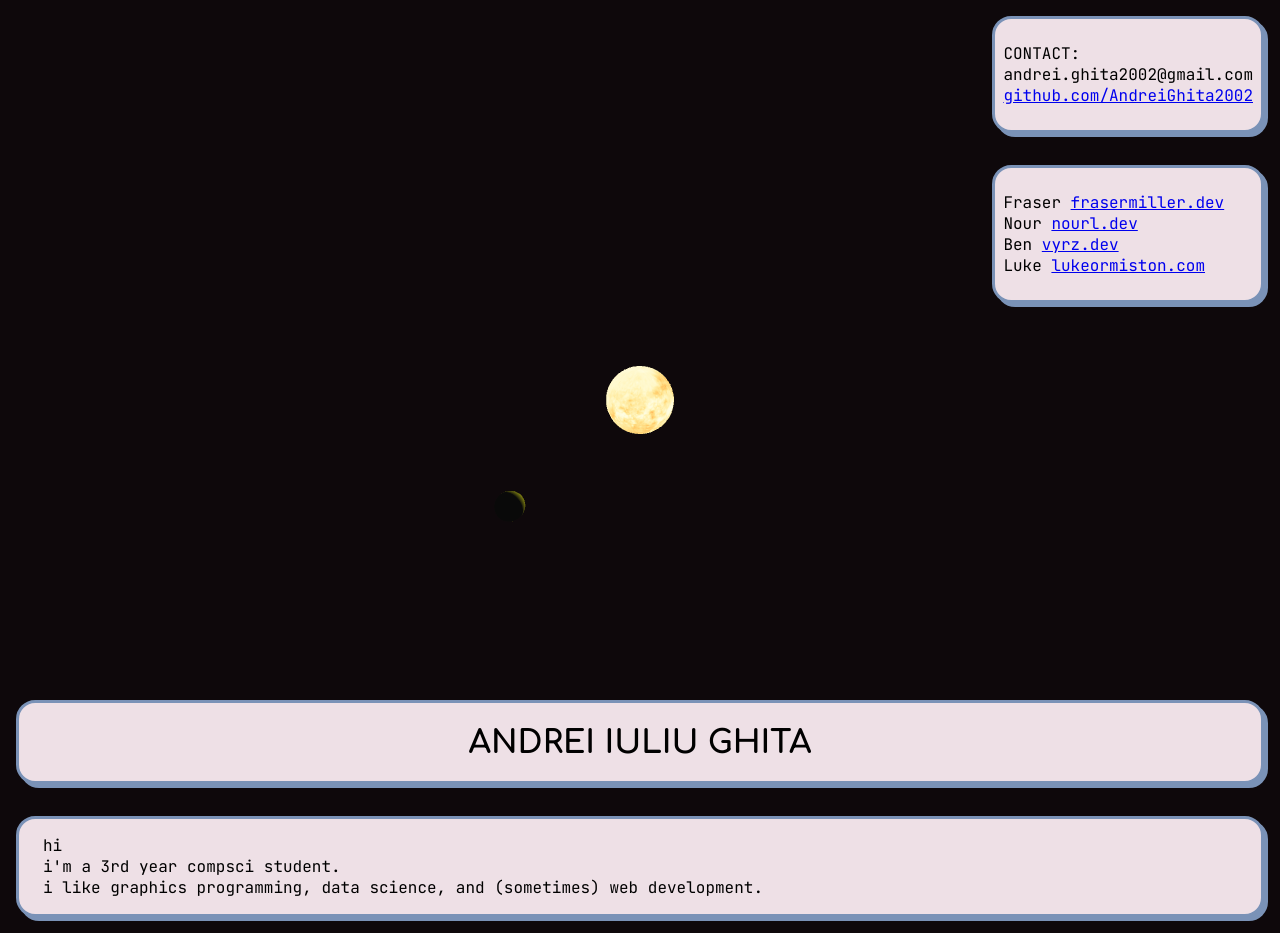
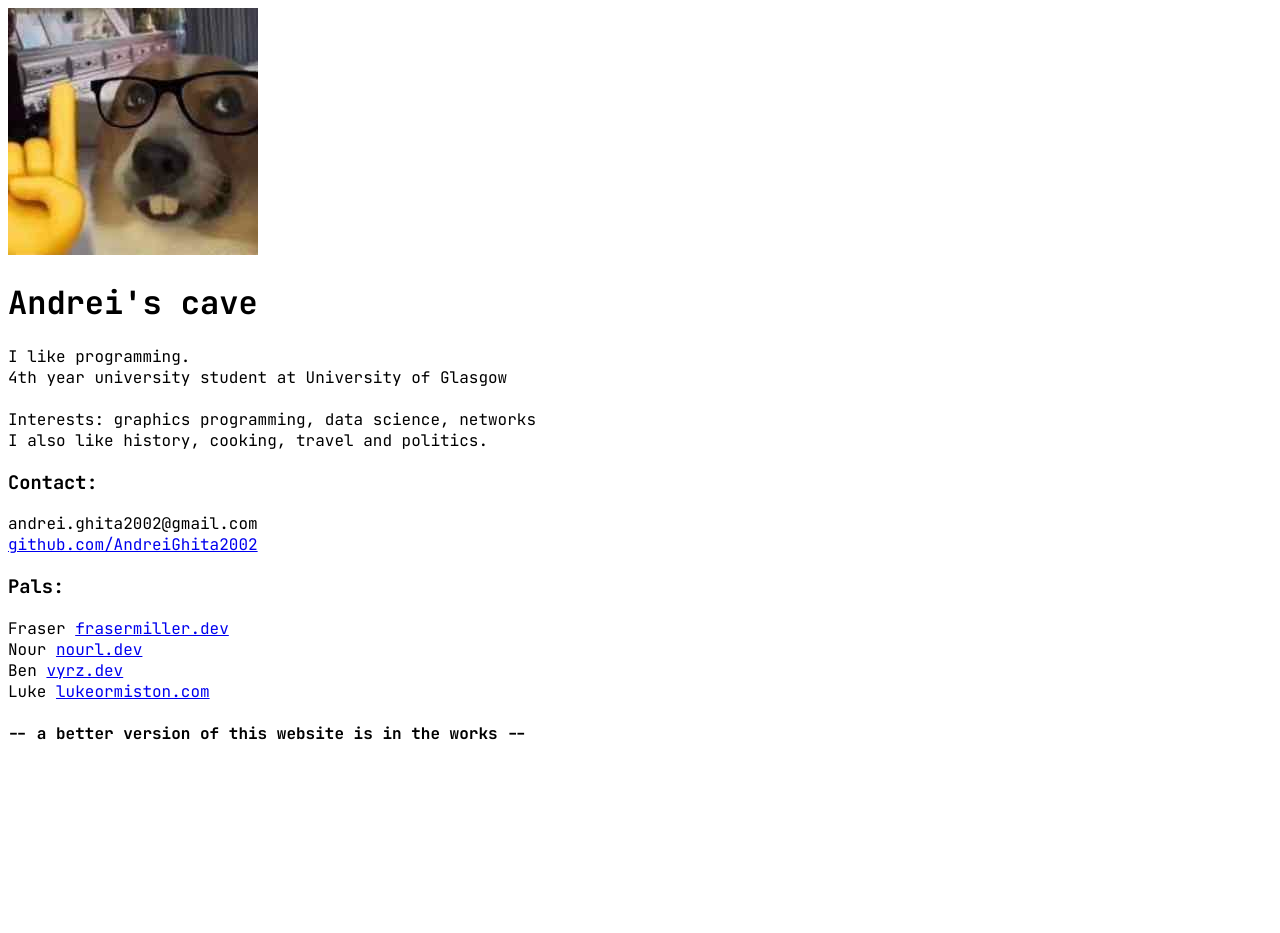
Before and after one commit to AndreiGhita2002/website, a React (Create React App) app: page / in a window 1280 px wide. After the commit the page ends 800 px from the top, so only its background shows below. Built offline with nearby package versions, Linux system fonts and the light colour scheme.

Commit message:
made a basic version of the website
Signed-off-by: andrei <andrei.ghita2002@gmail.com>

```diff
--- /dev/null
+++ b/src/components/BasicPage.tsx
@@ -0,0 +1,35 @@
+import "../styles/basic.css"
+import {CardColumn} from "./HomePage";
+import React from "react";
+
+export function BasicPage() {
+    return (
+        <div className='content'>
+            <img src='/nerdemoji.jpeg' alt='selfie'/>
+
+            <h1>Andrei's cave</h1>
+
+            I like programming. <br/>
+
+            4th year university student at University of Glasgow <br/>
+
+            <br/>
+
+            Interests: graphics programming, data science, networks <br/>
+
+            I also like history, cooking, travel and politics. <br/>
+
+            <h3>Contact:</h3>
+            andrei.ghita2002@gmail.com <br/>
+            <a href={"https://github.com/AndreiGhita2002"}>github.com/AndreiGhita2002</a> <br/>
+
+            <h3>Pals:</h3>
+            Fraser <a href={"https://frasermiller.dev"}>frasermiller.dev</a> <br/>
+            Nour <a href={"https://nourl.dev"}>nourl.dev</a> <br/>
+            Ben <a href={"https://vyrz.dev"}>vyrz.dev</a> <br/>
+            Luke <a href={"https://lukeormiston.com"}>lukeormiston.com</a> <br/>
+
+            <h4>-- a better version of this website is in the works --</h4>
+        </div>
+    )
+}
--- a/src/components/HomePage.tsx
+++ b/src/components/HomePage.tsx
@@ -1,4 +1,4 @@
-import '../styles/index.css'
+import '../styles/homePage.css'
 import React from "react";
 
 export function HomePage() {
--- a/src/index.tsx
+++ b/src/index.tsx
@@ -1,17 +1,19 @@
 import React from 'react';
-import './styles/index.css';
+import './styles/basic.css';
 import {createBrowserRouter, RouterProvider} from "react-router-dom";
 import {createRoot} from "react-dom/client";
-import {HomePage} from "./components/HomePage";
-import {PlanetsCanvas} from "./components/Planets";
+// import {HomePage} from "./components/HomePage";
+// import {PlanetsCanvas} from "./components/Planets";
+import {BasicPage} from "./components/BasicPage";
 
 const router = createBrowserRouter([
     {
         path: '',
         element: (
             <div>
-                <HomePage />
-                <PlanetsCanvas />
+                {/*<HomePage />*/}
+                {/*<PlanetsCanvas />*/}
+                <BasicPage/>
             </div>
         )
     },
--- /dev/null
+++ b/src/styles/basic.css
@@ -0,0 +1,14 @@
+
+@import url('https://fonts.googleapis.com/css2?family=Comfortaa:wght@300..700&family=JetBrains+Mono:ital,wght@0,100..800;1,100..800&display=swap');
+
+:root {
+    --text: black;
+    --background: white;
+    justify-content: safe center;
+    font-family: "JetBrains Mono", sans-serif;
+}
+
+content {
+    display: flex;
+    flex-direction: column;
+}
```
Also changed, not shown: public/nerdemoji.jpeg (added), src/styles/homePage.css (renamed from src/styles/index.css).
